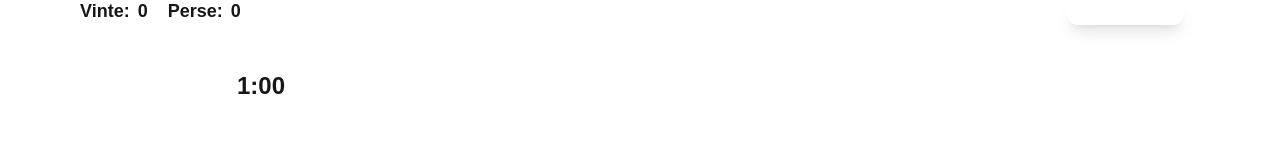
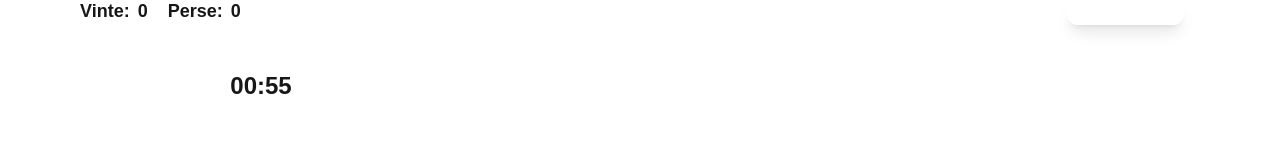
Before and after one commit to StefanoDaniello/prova-zustand, a Next.js app: page /memory-game in a window 1280 px wide. Shown: the part 145-305 px from the top of the page. Built offline with nearby package versions, Linux system fonts and the light colour scheme.

Commit message:
fix time

```diff
--- a/src/app/memory-game/page.tsx
+++ b/src/app/memory-game/page.tsx
@@ -14,8 +14,10 @@ export default function MemoryGame() {
   const point = useMemoryGameStore((state) => state.point);
   const win = useMemoryGameStore((state) => state.win);
   const lose = useMemoryGameStore((state) => state.lose);
+  const time = useMemoryGameStore((state) => state.time);
   const modality = useMemoryGameStore((state) => state.modality);
   const setModality = useMemoryGameStore((state) => state.setModality);
+  const activeBalls = useMemoryGameStore((state) => state.activeBalls);
   const matchStatus = useMemoryGameStore((state) => state.modality);
 
   useEffect(() => {
@@ -74,19 +76,19 @@ export default function MemoryGame() {
         >
           <div className="flex justify-center items-center gap-3 text-2xl font-bold text-primary">
             <img src="./timer.png" alt="Timer" className="timer" />
-            <h4>{modality.time}</h4>
+            <h4>{time}</h4>
           </div>
           <div className="status-bar">
-            <div className="status-indicator filled"></div>
-            <div className="status-indicator filled"></div>
-            <div className="status-indicator filled"></div>
-            <div className="status-indicator filled"></div>
-            <div className="status-indicator filled"></div>
-            <div className="status-indicator filled"></div>
-            <div className="status-indicator filled"></div>
-            <div className="status-indicator"></div>
-            <div className="status-indicator"></div>
-            <div className="status-indicator"></div>
+            {/* Genera i pallini dinamicamente  */}
+            {Array.from({ length: activeBalls }).map((_, index) => (
+              <div
+                key={index}
+                // Applica 'filled' solo se l'indice è inferiore al numero di pallini attivi
+                className={`status-indicator ${
+                  index < activeBalls ? "filled" : ""
+                }`}
+              ></div>
+            ))}
           </div>
         </div>
       </div>
--- a/src/app/zustand-state/memory-game-store.ts
+++ b/src/app/zustand-state/memory-game-store.ts
@@ -115,10 +115,14 @@ type MemoryGameStore = {
   point: number;
   win: number;
   lose: number;
+  time: string;
+  activeBalls: number;
+  setTime: (time: string) => void;
   matchStatus: MatchStatusOption;
   setMatchStatus: () => void;
   modality: ModalityOption;
   setModality: (name: string) => void;
+  countdownIntervalId: any;
 };
 
 export const Modalities: ModalityOption[] = [
@@ -138,6 +142,16 @@ function shuffle<T>(array: T[]): T[] {
   return [...array].sort(() => Math.random() - 0.5);
 }
 
+// Funzione helper per formattare i secondi in "MM:SS"
+function formatTime(seconds: number) {
+  const minutes = Math.floor(seconds / 60);
+  const remainingSeconds = seconds % 60;
+  // Aggiungi uno zero iniziale se il numero è < 10
+  const formattedMinutes = String(minutes).padStart(2, "0");
+  const formattedSeconds = String(remainingSeconds).padStart(2, "0");
+  return `${formattedMinutes}:${formattedSeconds}`;
+}
+
 // Creazione dello store Zustand ,set setta lo stato , get  restituisce il valore
 export const useMemoryGameStore = create<MemoryGameStore>((set, get) => ({
   shuffledIcons: [],
@@ -146,26 +160,97 @@ export const useMemoryGameStore = create<MemoryGameStore>((set, get) => ({
   point: 0,
   win: 0,
   lose: 0,
+  activeBalls: 10,
+  time: "00:00",
   modality: Modalities[0],
   matchStatus: { name: "progress", isActive: false },
+  countdownIntervalId: null,
 
   setModality: (name) => {
-    const { setShuffledIcons } = get();
+    const { setShuffledIcons, setTime, modality, countdownIntervalId } = get();
     const selectModality = Modalities.find((modality) =>
       modality.name == name ? modality : null
     );
-
     set({
       modality: selectModality,
     });
+    setShuffledIcons();
+    setTime(selectModality?.time ? selectModality?.time : modality.time);
+  },
 
-    setShuffledIcons();
+  setTime: (selectTime) => {
+    const { countdownIntervalId } = get();
+
+    // 1. Pulisci qualsiasi intervallo precedente per evitare più timer contemporanei
+    if (countdownIntervalId) {
+      clearInterval(countdownIntervalId);
+      set({ countdownIntervalId: null }); // Resetta l'ID nello stato
+    }
+    // 2. Converti la stringa "MM:SS" in secondi totali
+    const parts = selectTime.split(":");
+    let totalSeconds = parseInt(parts[0], 10) * 60 + parseInt(parts[1], 10);
+
+    // ✅ Memorizza il tempo iniziale del countdown (per il calcolo dei pallini)
+    const initialCountdownSeconds = totalSeconds;
+    const numberOfBalls = 10; // Il numero totale di pallini
+
+    // ✅ Calcola ogni quanti secondi un pallino deve spegnersi
+    // Usiamo Math.max(1, ...) per evitare divisioni per zero o intervalli troppo piccoli
+    // se il tempo iniziale è molto breve. Ogni pallino non si spengera' piu' velocemente di 1 secondo.
+    const secondsPerBall =
+      initialCountdownSeconds > 0
+        ? Math.max(1, Math.ceil(initialCountdownSeconds / numberOfBalls))
+        : 0; // Se il tempo iniziale è 0, non ci sono secondi per pallino.
+
+    // Imposta immediatamente il tempo iniziale e tutti i pallini accesi
+    set({
+      time: formatTime(totalSeconds),
+      activeBalls: numberOfBalls, // Tutti i pallini accesi all'inizio
+    });
+
+    // 4. Avvia il countdown
+    const newIntervalId = setInterval(() => {
+      if (totalSeconds > 0) {
+        totalSeconds -= 1; // Decrementa di un secondo
+
+        // ✅ Nuova logica per aggiornare i pallini
+        let currentActiveBalls = numberOfBalls;
+
+        if (secondsPerBall > 0) {
+          // Calcola quanti blocchi di tempo sono trascorsi
+          const elapsedBlocks = Math.floor(
+            (initialCountdownSeconds - totalSeconds) / secondsPerBall
+          );
+          currentActiveBalls = Math.max(0, numberOfBalls - elapsedBlocks);
+        } else if (totalSeconds === 0) {
+          // Caso speciale per tempo iniziale 0
+          currentActiveBalls = 0;
+        }
+
+        set({
+          time: formatTime(totalSeconds),
+          activeBalls: currentActiveBalls, // Aggiorna il numero di pallini attivi
+        });
+      } else {
+        // 5. Tempo scaduto!
+        clearInterval(newIntervalId); // Ferma il timer
+        set({
+          countdownIntervalId: null, // Resetta l'ID del timer
+          time: "00:00", // Assicurati che il tempo finale sia 00:00
+          activeBalls: 0, // Tutti i pallini spenti
+        });
+      }
+    }, 1000); // Esegui ogni 1000 millisecondi (1 secondo)
+
+    set({ countdownIntervalId: newIntervalId });
   },
 
   setMatchStatus: () => {},
 
   setShuffledIcons: () => {
-    const { modality } = get();
+    const { modality, setTime } = get();
+    const modalityTime = modality.time;
+    setTime(modalityTime);
     const cardNumber = modality.cardNumber / 2;
     const selected = shuffle(baseIcons).slice(0, cardNumber);
     const duplicated = [...selected, ...selected].map((item, index) => ({
@@ -182,10 +267,8 @@ export const useMemoryGameStore = create<MemoryGameStore>((set, get) => ({
     });
   },
 
-  // quando si trova una coppia di card con lo stesso nome si segna a true flipped
   flipCard: (id) => {
-    const { shuffledIcons, flippedCardsInTurn, canFlip, checkMatchCard } =
-      get();
+    const { shuffledIcons, canFlip, checkMatchCard } = get();
 
     // Impedisci di girare se non permesso (es. durante il ritardo del confronto)
     if (!canFlip) {
@@ -235,7 +318,7 @@ export const useMemoryGameStore = create<MemoryGameStore>((set, get) => ({
       // Chiama checkForMatch dopo un breve ritardo per permettere all'utente di vedere la seconda carta
       setTimeout(() => {
         checkMatchCard();
-      }, 800); // Ritardo di 0.8 secondo per l'effetto visivo
+      }, 600); // Ritardo di 0.6 secondo per l'effetto visivo
     }
   },
 
@@ -261,6 +344,7 @@ export const useMemoryGameStore = create<MemoryGameStore>((set, get) => ({
             : card
         ),
         flippedCardsInTurn: [], // Pulisce l'array temporaneo
+        canFlip: true,
       }));
       console.log(`Corrispondenza trovata: ${card1.name}`);
     } else {
@@ -272,6 +356,7 @@ export const useMemoryGameStore = create<MemoryGameStore>((set, get) => ({
             : card
         ),
         flippedCardsInTurn: [], // Pulisce l'array temporaneo
+        canFlip: true,
       }));
       console.log(`Nessuna corrispondenza: ${card1.name} vs ${card2.name}`);
     }
@@ -298,9 +383,10 @@ export const useMemoryGameStore = create<MemoryGameStore>((set, get) => ({
         // sono già stati gestiti dal set precedente e il gioco è quasi finito.
       }));
     } else {
-      setTimeout(() => {
-        reShuffleBoard();
-      }, 500); // Ritardo di 0.5 secondo per l'effetto visivo
+      // setTimeout(() => {
+      //   reShuffleBoard();
+      // }, 450);
+      // Ritardo di 0.5 secondo per l'effetto visivo
     }
   },
 
```
